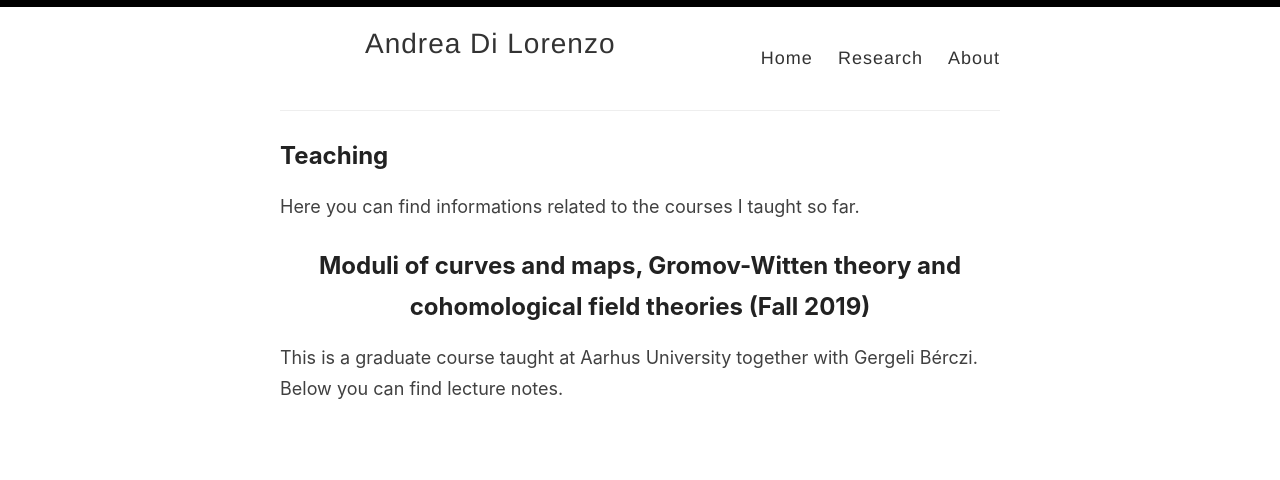
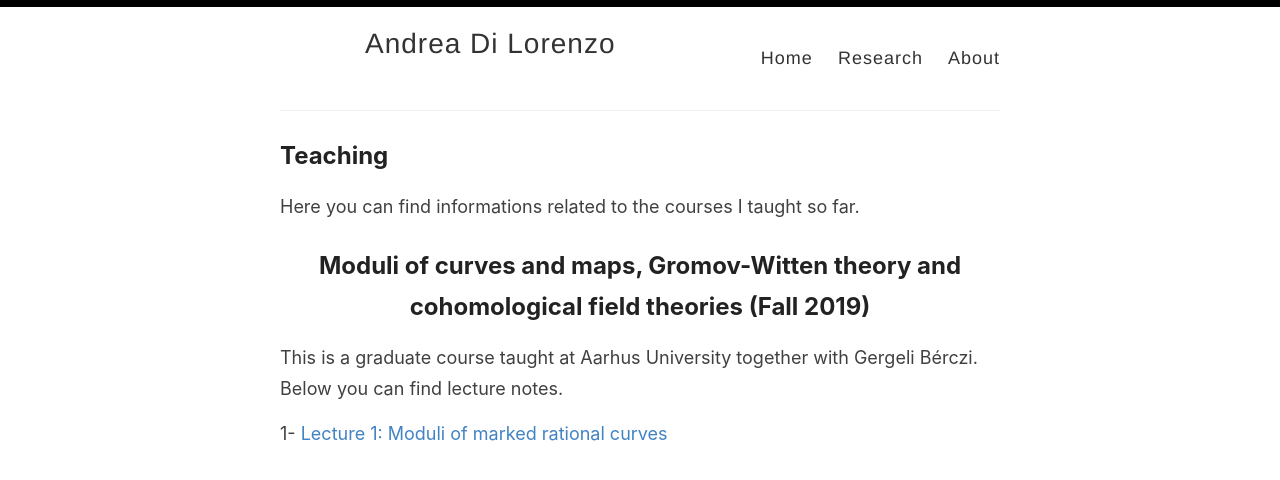
Before and after one commit to anddil/anddil.github.io, a Jekyll site: the page built from _pages/teaching.md, in a window 1280 px wide. Shown: the top 480 px of the page. Built offline with Jekyll 4.4.1, drawn with Linux system fonts in a browser that asks for light colours.

Commit message:
Update teaching.md

```diff
--- a/_pages/teaching.md
+++ b/_pages/teaching.md
@@ -8,3 +8,5 @@ Here you can find informations related to the courses I taught so far.
 ## Moduli of curves and maps, Gromov-Witten theory and cohomological field theories (Fall 2019)
 
 This is a graduate course taught at Aarhus University together with Gergeli Bérczi. Below you can find lecture notes.
+
+1- [Lecture 1: Moduli of marked rational curves](CohFT/Lecture1.pdf)
```
